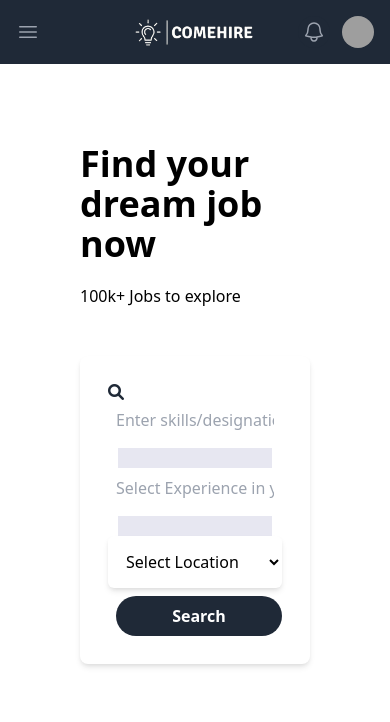
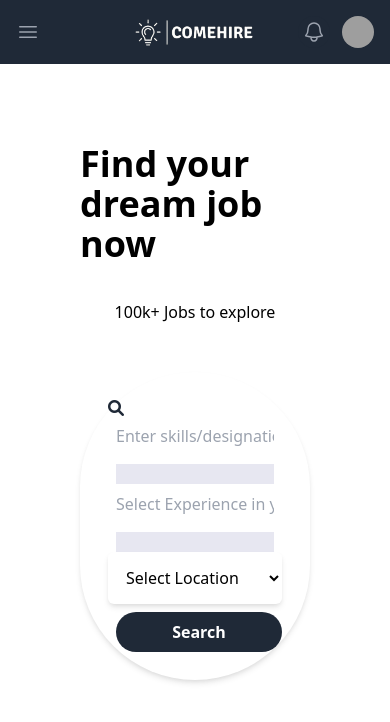
Before and after one commit to Akash-Rathor/recruitment, a React (Create React App) app: page / in a window 390 px wide. Shown: the top 722 px of the page. Built offline with nearby package versions, Linux system fonts and the light colour scheme; grey boxes are pictures that could not be loaded.

Commit message:
Changed css

```diff
--- a/src/components/search/SearchPanel.jsx
+++ b/src/components/search/SearchPanel.jsx
@@ -1,5 +1,5 @@
 import React, { useState } from 'react';
-import './searchpanel.css';
+// import './searchpanel.css';
 
 const SearchComponent = () => {
  const [searchTerm, setSearchTerm] = useState('');
@@ -21,12 +21,14 @@ const SearchComponent = () => {
  };
 
  return (
-    <div className="container mx-auto px-20 heading">
-      <h1 className="text-4xl font-bold mb-4 mt-20 heading-font">Find your dream job now</h1>
-      <h1 className="text mb-4 mt-5 heading-font">100k+ Jobs to explore</h1>
+    <div className="container mx-auto px-20">
+      <div className='justify-center position-relative items-center flex flex-col sm:flex-col'>
+        <h1 className="text-4xl font-bold mb-4 mt-20 heading-font">Find your dream job now</h1>
+        <p className="text mb-4 mt-5">100k+ Jobs to explore</p>
+      </div>
       <div className="flex justify-center">
         <main className="container mx-auto mt-8">
-          <div className="flex flex-col md:flex-row md:items-center md:justify-between w-full md:w-full bg-white rounded-lg shadow-md p-7">
+          <div className="flex flex-col md:flex-row md:items-center md:justify-between w-full md:w-full bg-white shadow-md p-7 rounded-full">
             <div className="flex flex-col md:flex-row md:items-center md:space-x-2 flex-grow">
               <i className="fas fa-search text-gray-800"></i>
               <input
@@ -37,7 +39,7 @@ const SearchComponent = () => {
                 onChange={(e) => setSearchTerm(e.target.value)}
                 aria-label="Search Term"
               />
-              <div className='pipe'></div>
+              <div className='border border-custom-gray h-5 mx-2 bg-custom-gray'></div>
               <input
               type="text"
               placeholder="Select Experience in years"
@@ -46,7 +48,7 @@ const SearchComponent = () => {
               onChange={handleExperienceChange}
               aria-label="Experience"
               />
-              <div className='pipe'></div>
+              <div className='border border-custom-gray h-5 mx-2 bg-custom-gray'></div>
               <select
                 className="p-2 mb-2 md:mb-0 flex-grow bg-white rounded-md p-2 focus:outline-none focus:ring-0 text-base shadow-md p-3.5"
                 value={location}
--- a/src/components/search/searchpanel.css
+++ /dev/null
@@ -1,11 +0,0 @@
-.heading{
-    text-align: 'center';
-    font-size: 200;
-}
-
-.pipe {
-    border: 1px solid var(--N400, #e7e7f1);
-    height: 20px;
-    margin: 0 10px;
-    background-color: var(--N400, #e7e7f1);
-}
--- a/tailwind.config.js
+++ b/tailwind.config.js
@@ -8,6 +8,9 @@ module.exports = {
       boxShadow: {
         '3xl': '0 35px 60px -15px rgba(0, 0, 0, 0.3)',
     },
+    colors: {
+      'custom-gray': '#e7e7f1',
+    },
   },
 },
   plugins: [],
```
